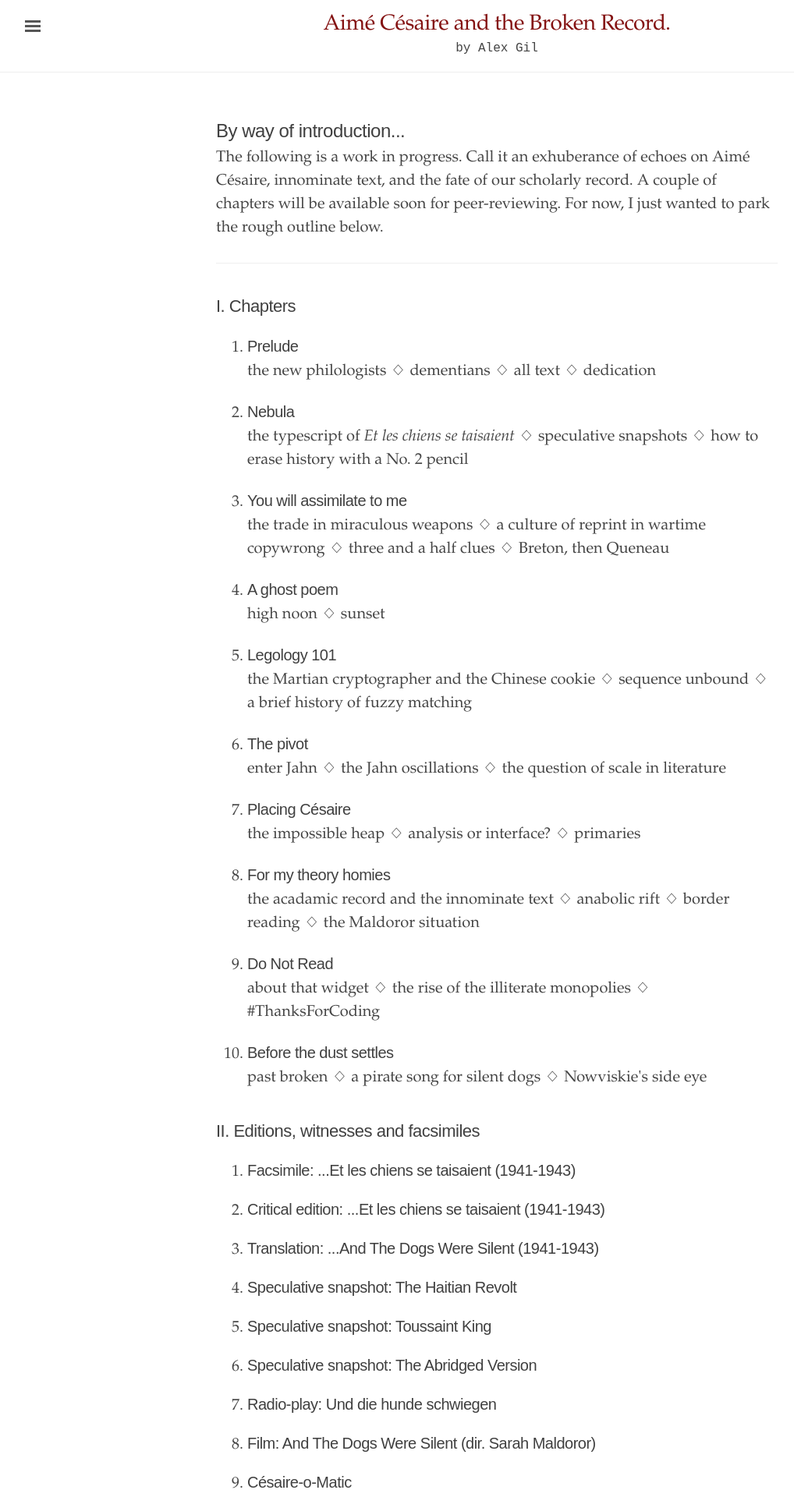
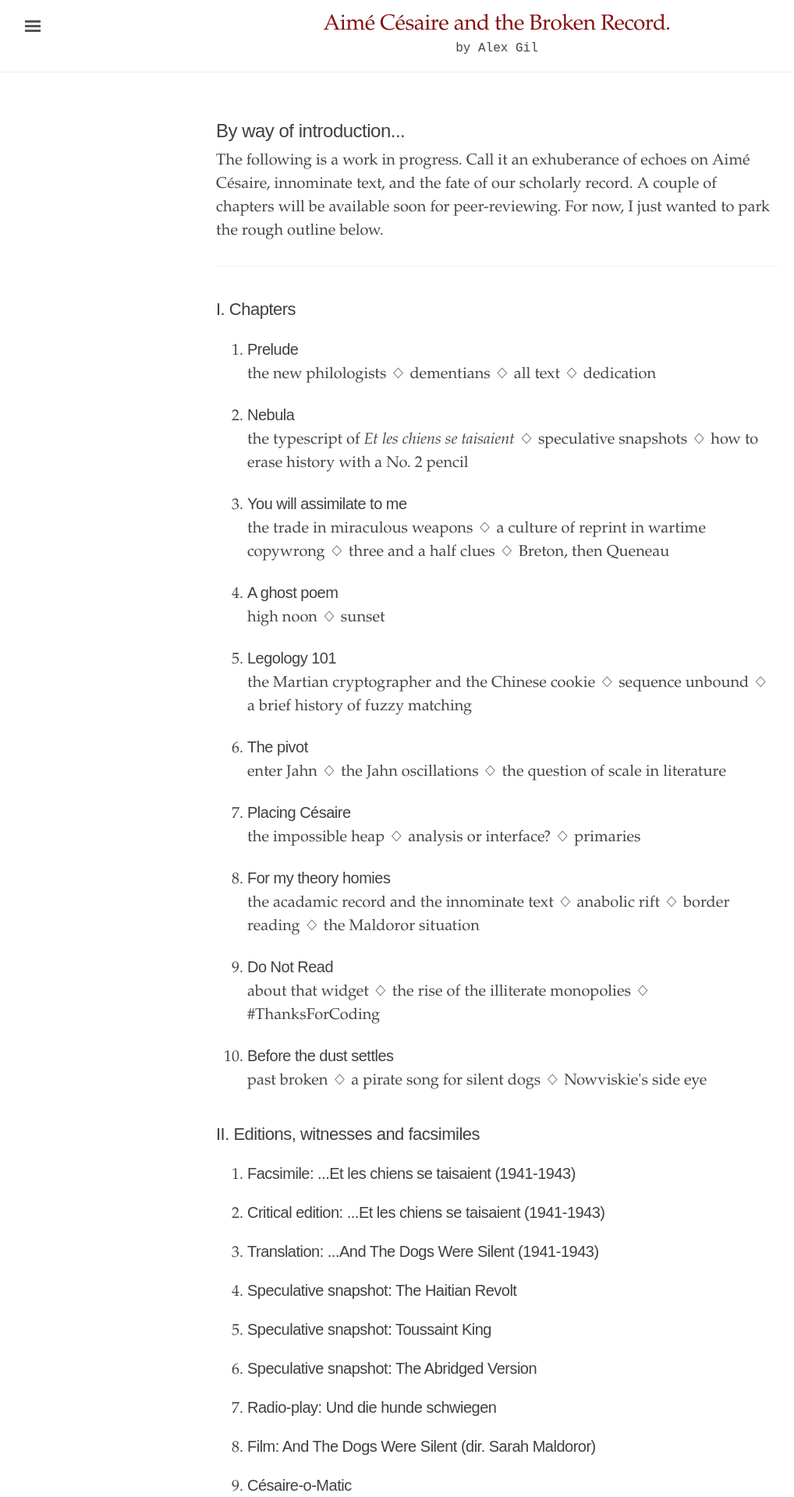
Before and after one commit to elotroalex/record, a Jekyll site: the page built from index.html, in a window 1280 px wide. Shown: the top 1920 px of the page at 78% size, without its empty margins (3-1021 px from the left). Built offline with Jekyll 4.4.1, drawn with Linux system fonts in a browser that asks for light colours.

Commit message:
added some spacing below h1

```diff
--- a/public/css/ed.css
+++ b/public/css/ed.css
@@ -122,6 +122,7 @@ h1, h2, h3, h4, h5, h6 {
 
 h1 {
 	font-size: 1.2rem;
+  margin-bottom: .4rem;
 }
 
 h1.post-title {
```
